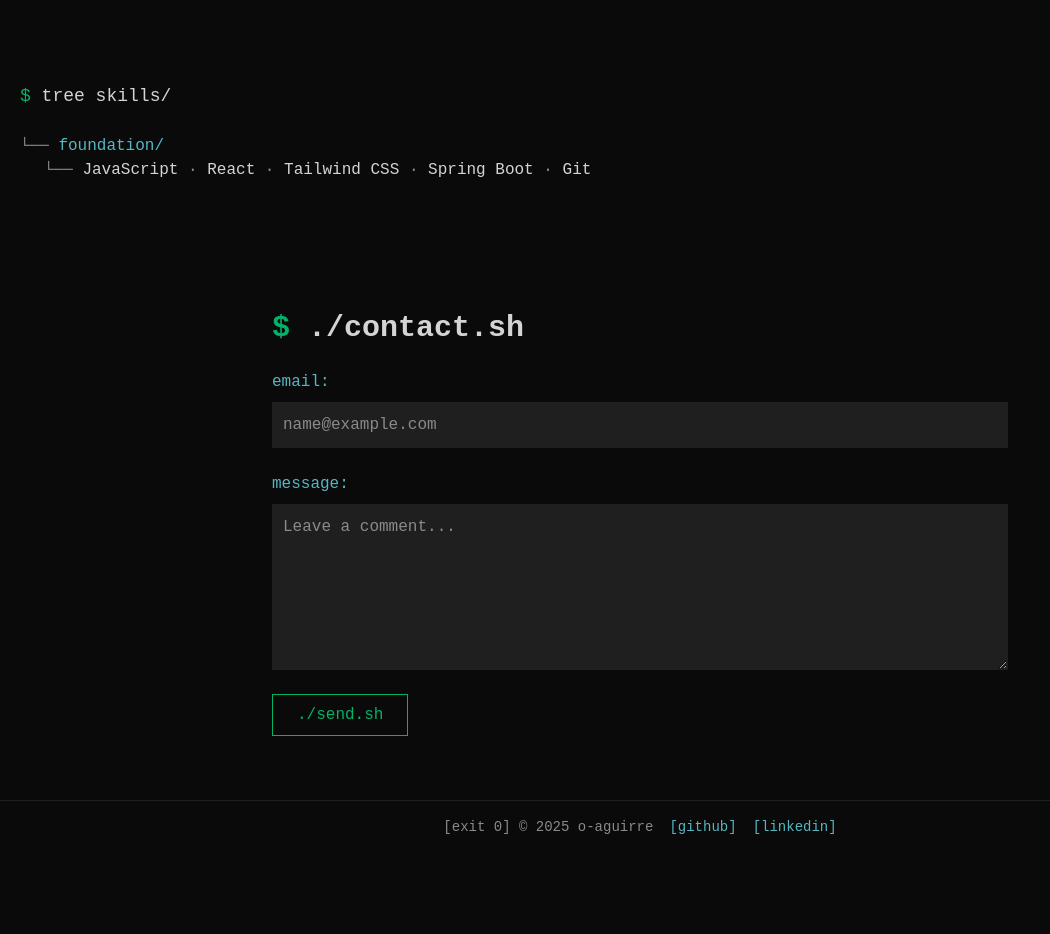
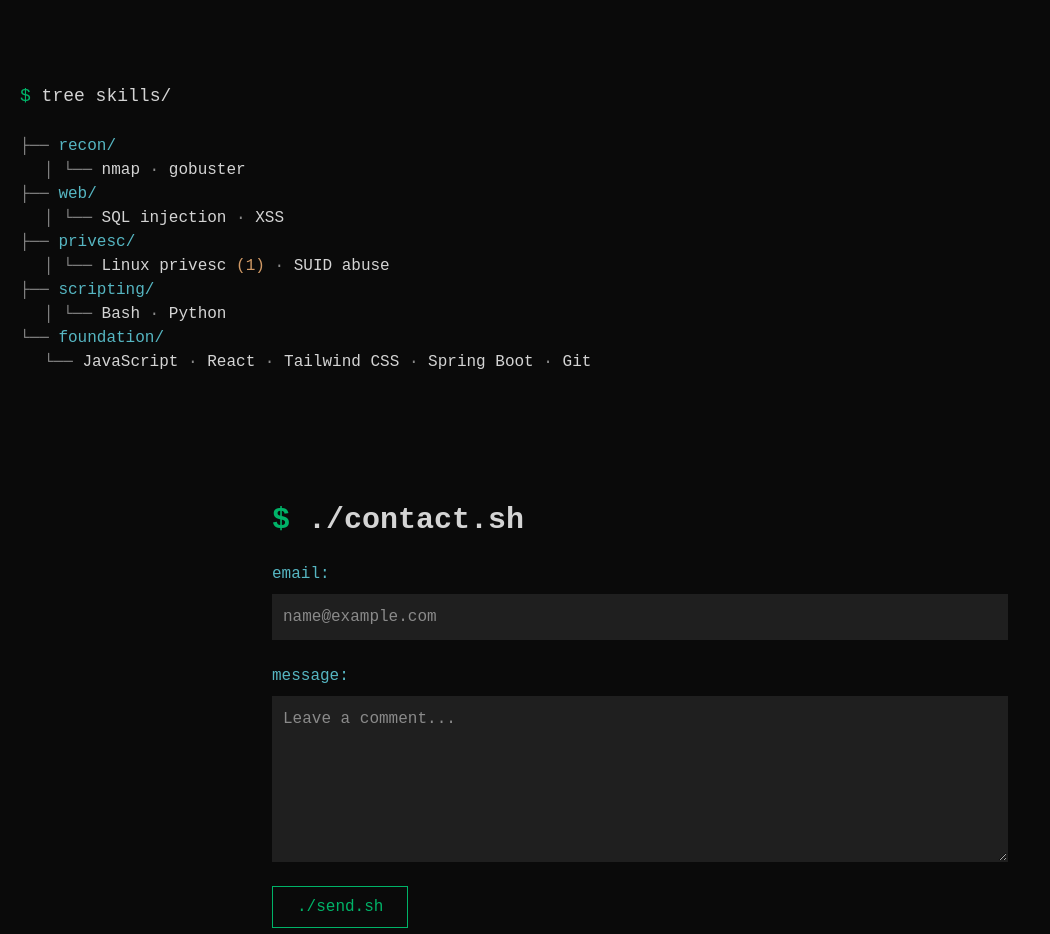
Before and after one commit to o-aguirre/portfolio, a React (Vite) app: page / in a window 1280 px wide. Shown: the part 1360-2294 px from the top of the page, without its empty margins (0-1050 px from the left). Before the commit the page ends 2213 px from the top, so only its background shows below. Built offline with nearby package versions, Linux system fonts and the light colour scheme.

Commit message:
feat(skills): add security skill categories

```diff
--- a/src/data/skills.js
+++ b/src/data/skills.js
@@ -1,27 +1,39 @@
-// Skills tree. Each category has an id (shown as `id/`) and a list of items.
-// An item may carry an optional `tag`: it is matched (case-insensitively)
-// against writeup tags and the number of matching writeups is shown.
+// Skills tree. Each category has an id (shown as `id/`) and a list of items,
+// rendered in this order. An item may carry an optional `tag`: it is matched
+// (case-insensitively) against writeup tags and the number of matching
+// writeups is shown next to it.
 //
-// OWNER: fill in the security categories below, then uncomment them.
-// Tags should match the `tags` in your writeup front matter.
-//
-// { id: 'recon', items: [
-//   { name: 'nmap', tag: 'nmap' },
-//   { name: 'gobuster', tag: 'gobuster' },
-// ] },
-// { id: 'web', items: [
-//   { name: 'SQL injection', tag: 'sqli' },
-//   { name: 'XSS', tag: 'xss' },
-// ] },
-// { id: 'privesc', items: [
-//   { name: 'Linux privesc', tag: 'privesc' },
-//   { name: 'SUID abuse', tag: 'suid' },
-// ] },
-// { id: 'scripting', items: [
-//   { name: 'Bash' },
-//   { name: 'Python', tag: 'python' },
-// ] },
+// To add a skill, append `{ name: 'Tool', tag: 'tool' }` to its category.
+// Use a `tag` only when your writeups use that same tag.
 export const skills = [
+  {
+    id: 'recon',
+    items: [
+      { name: 'nmap', tag: 'nmap' },
+      { name: 'gobuster', tag: 'gobuster' },
+    ],
+  },
+  {
+    id: 'web',
+    items: [
+      { name: 'SQL injection', tag: 'sqli' },
+      { name: 'XSS', tag: 'xss' },
+    ],
+  },
+  {
+    id: 'privesc',
+    items: [
+      { name: 'Linux privesc', tag: 'privesc' },
+      { name: 'SUID abuse', tag: 'suid' },
+    ],
+  },
+  {
+    id: 'scripting',
+    items: [
+      { name: 'Bash' },
+      { name: 'Python', tag: 'python' },
+    ],
+  },
   {
     id: 'foundation',
     items: [
```
